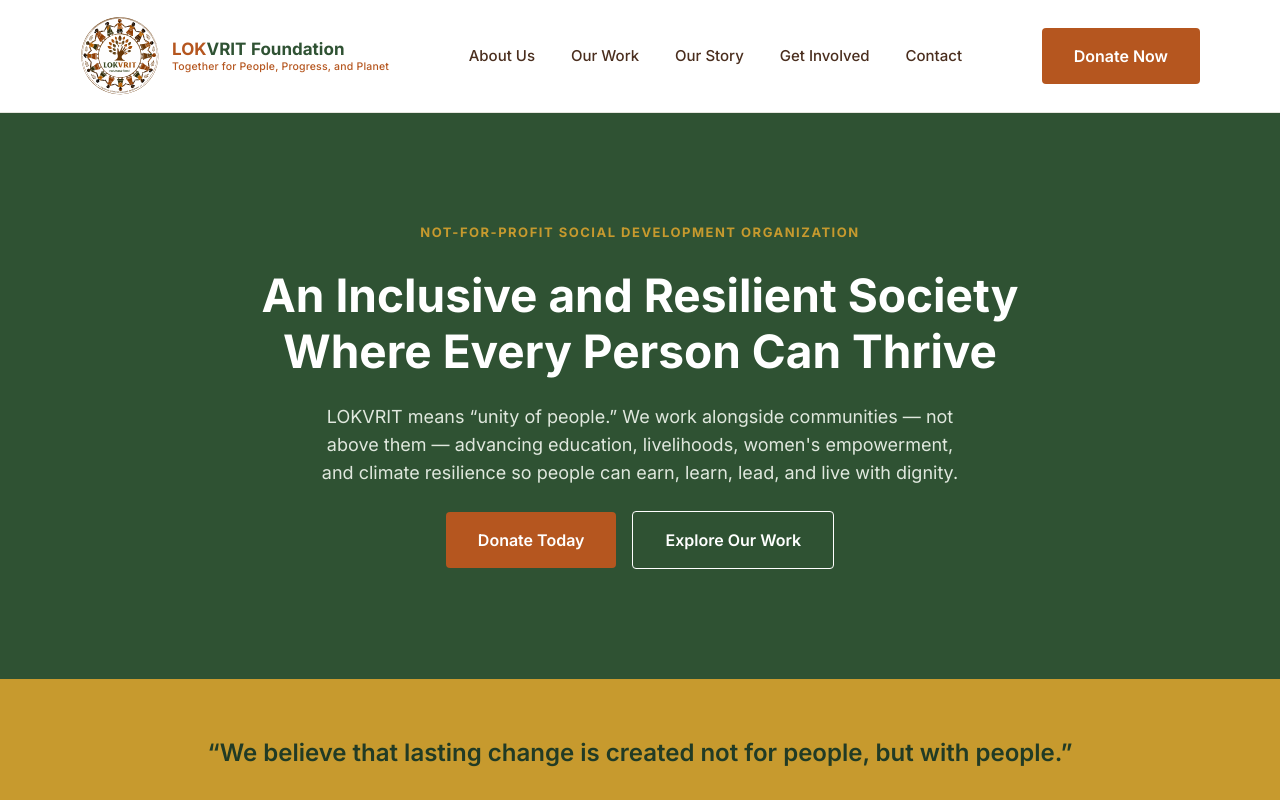
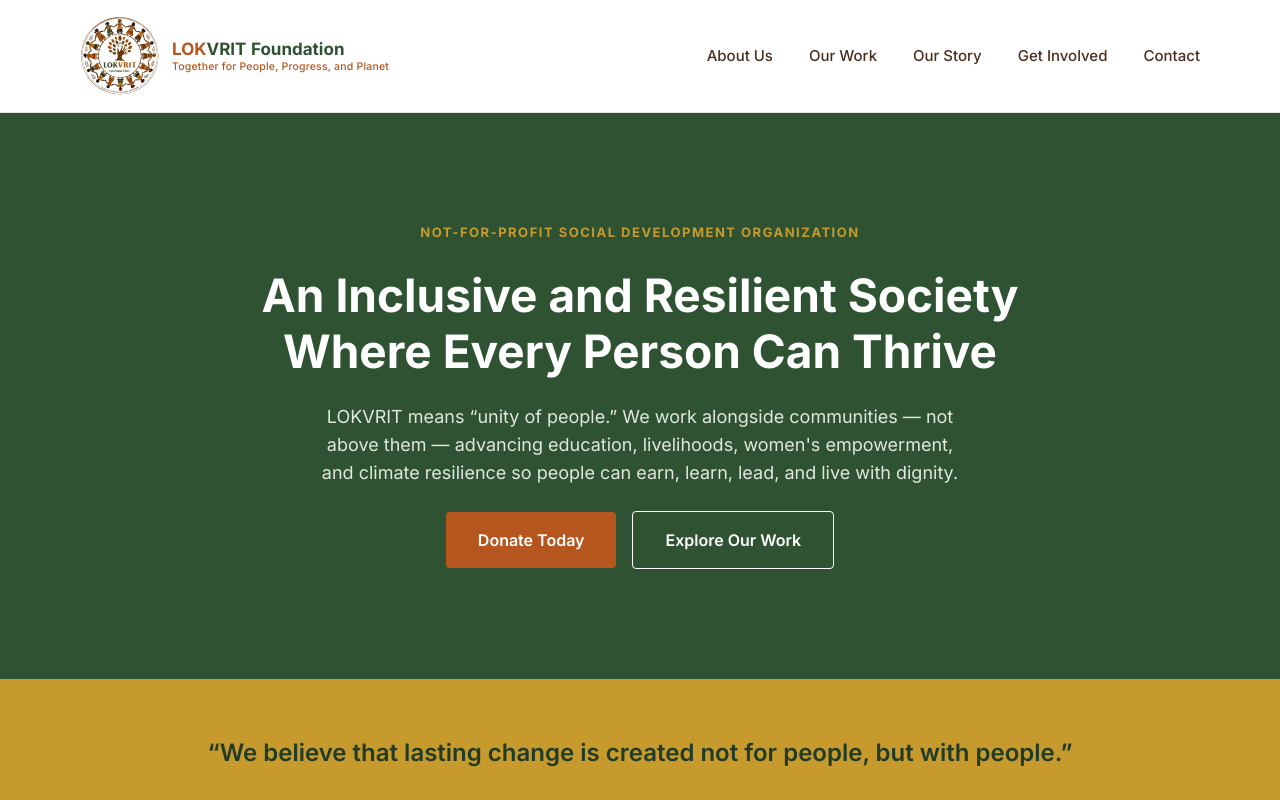
Before and after one commit to yadavsudhir405/lokvritfoundation, a Next.js app: page / in a window 1280 px wide. Shown: the top 800 px of the page. Built offline with nearby package versions, Linux system fonts and the light colour scheme.

Commit message:
Remove donate button from header

```diff
--- a/app/components/site-header.tsx
+++ b/app/components/site-header.tsx
@@ -66,11 +66,6 @@ export function SiteHeader() {
             ))}
           </nav>
 
-          {/* Desktop donate button */}
-          <Button href="#cta" className="hidden px-6 py-3 text-[15px] md:inline-flex">
-            Donate Now
-          </Button>
-
           {/* Mobile menu button */}
           <button
             onClick={() => setIsMenuOpen(true)}
```
